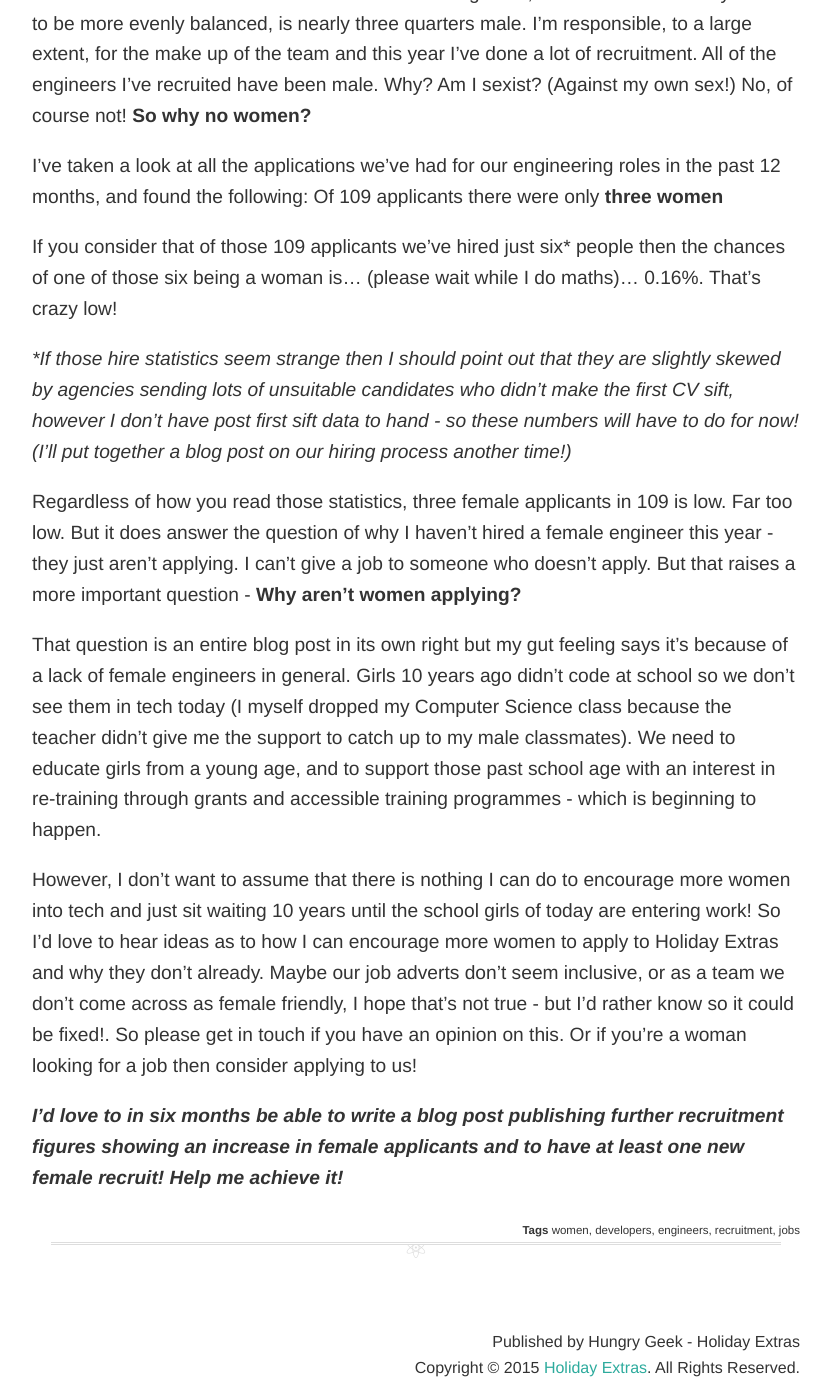
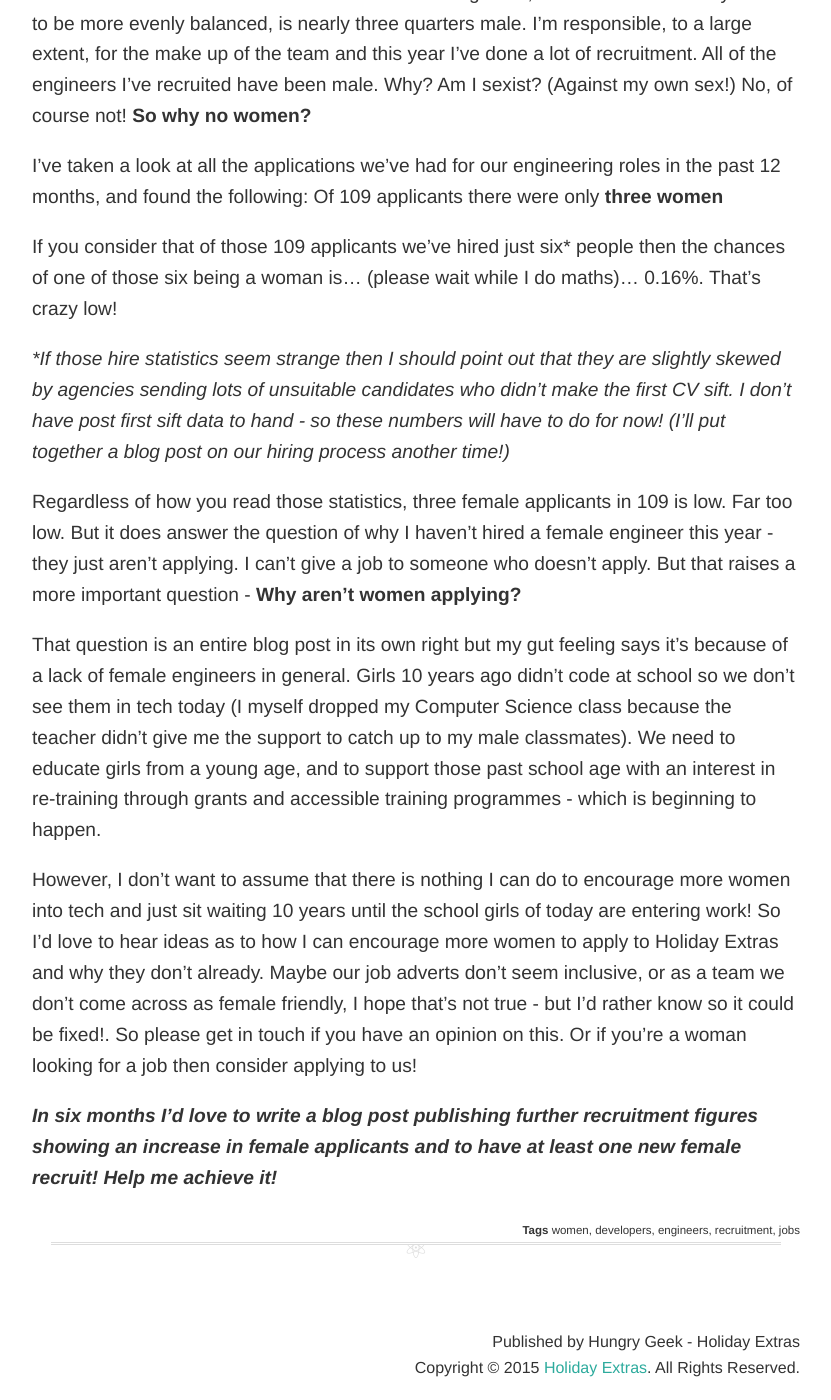
Before and after one commit to holidayextras/holidayextras.github.com, a Jekyll site: the page built from _posts/2015-11-17-my-thoughts-on-women-in-tech.md, in a window 1280 px wide and 1400 px high, scrolled down 711 px. Shown: the whole window, without its empty margins (224-1055 px from the left). Built offline with Jekyll 4.4.1, drawn with Linux system fonts in a browser that asks for light colours; nearby versions of some CDN libraries; comment, search, counter and statistics services are not loaded.

Commit message:
couple of small changes

```diff
--- a/_posts/2015-11-17-my-thoughts-on-women-in-tech.md
+++ b/_posts/2015-11-17-my-thoughts-on-women-in-tech.md
@@ -17,7 +17,7 @@ Of 109 applicants there were only **three women**
 
 If you consider that of those 109 applicants we’ve hired just six* people then the chances of one of those six being a woman is... (please wait while I do maths)... 0.16%. That’s crazy low!
 
-**If those hire statistics seem strange then I should point out that they are slightly skewed by agencies sending lots of unsuitable candidates who didn’t make the first CV sift, however I don’t have post first sift data to hand - so these numbers will have to do for now! (I’ll put together a blog post on our hiring process another time!)*
+**If those hire statistics seem strange then I should point out that they are slightly skewed by agencies sending lots of unsuitable candidates who didn’t make the first CV sift. I don’t have post first sift data to hand - so these numbers will have to do for now! (I’ll put together a blog post on our hiring process another time!)*
 
 Regardless of how you read those statistics, three female applicants in 109 is low. Far too low. But it does answer the question of why I haven’t hired a female engineer this year - they just aren’t applying. I can't give a job to someone who doesn't apply. But that raises a more important question - **Why aren’t women applying?**
 
@@ -25,4 +25,4 @@ That question is an entire blog post in its own right but my gut feeling says it
 
 However, I don't want to assume that there is nothing I can do to encourage more women into tech and just sit waiting 10 years until the school girls of today are entering work! So I'd love to hear ideas as to how I can encourage more women to apply to Holiday Extras and why they don’t already. Maybe our job adverts don’t seem inclusive, or as a team we don’t come across as female friendly, I hope that’s not true - but I’d rather know so it could be fixed!. So please get in touch if you have an opinion on this. Or if you’re a woman looking for a job then consider applying to us!
 
-***I'd love to in six months be able to write a blog post publishing further recruitment figures showing an increase in female applicants and to have at least one new female recruit! Help me achieve it!***
+***In six months I'd love to write a blog post publishing further recruitment figures showing an increase in female applicants and to have at least one new female recruit! Help me achieve it!***
```
